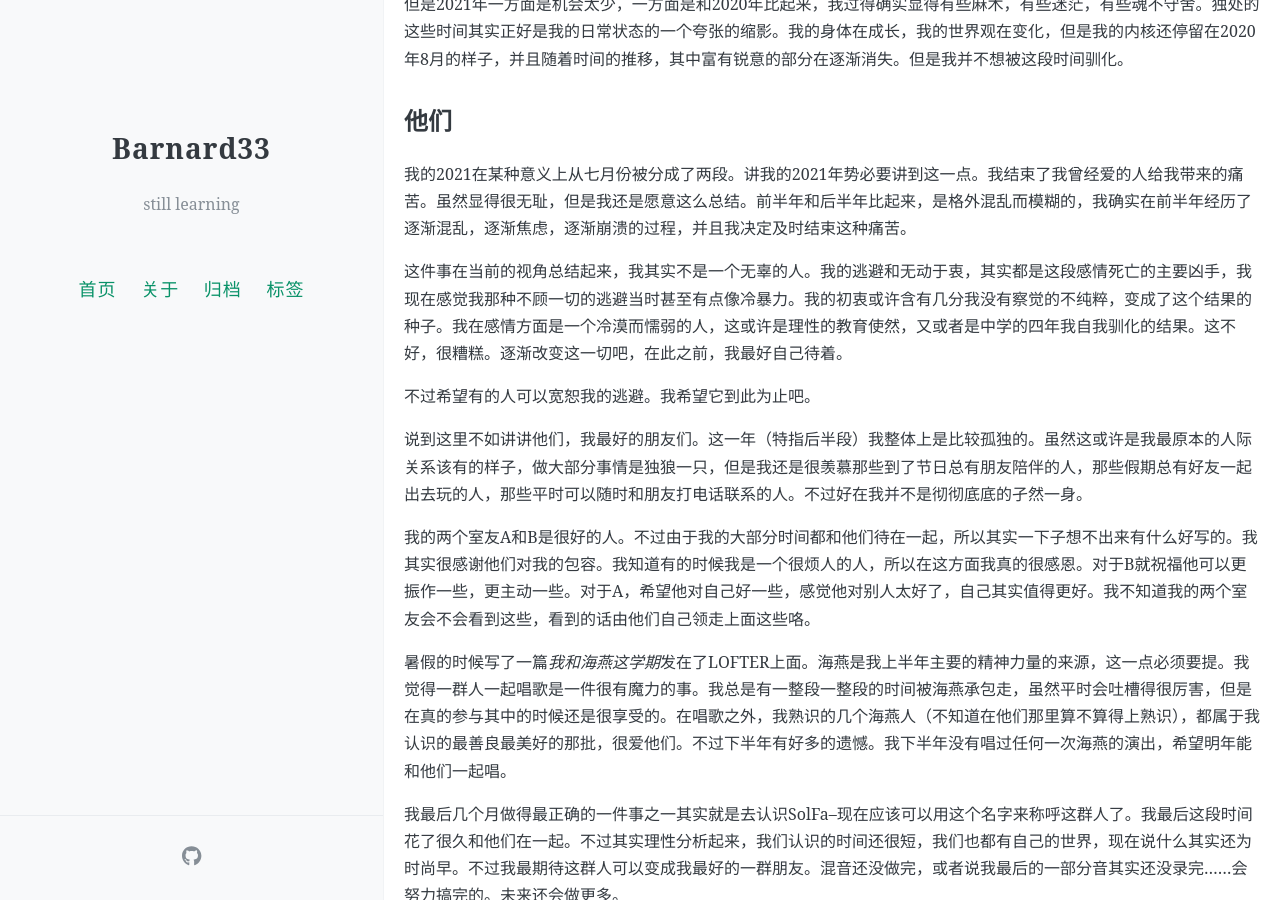
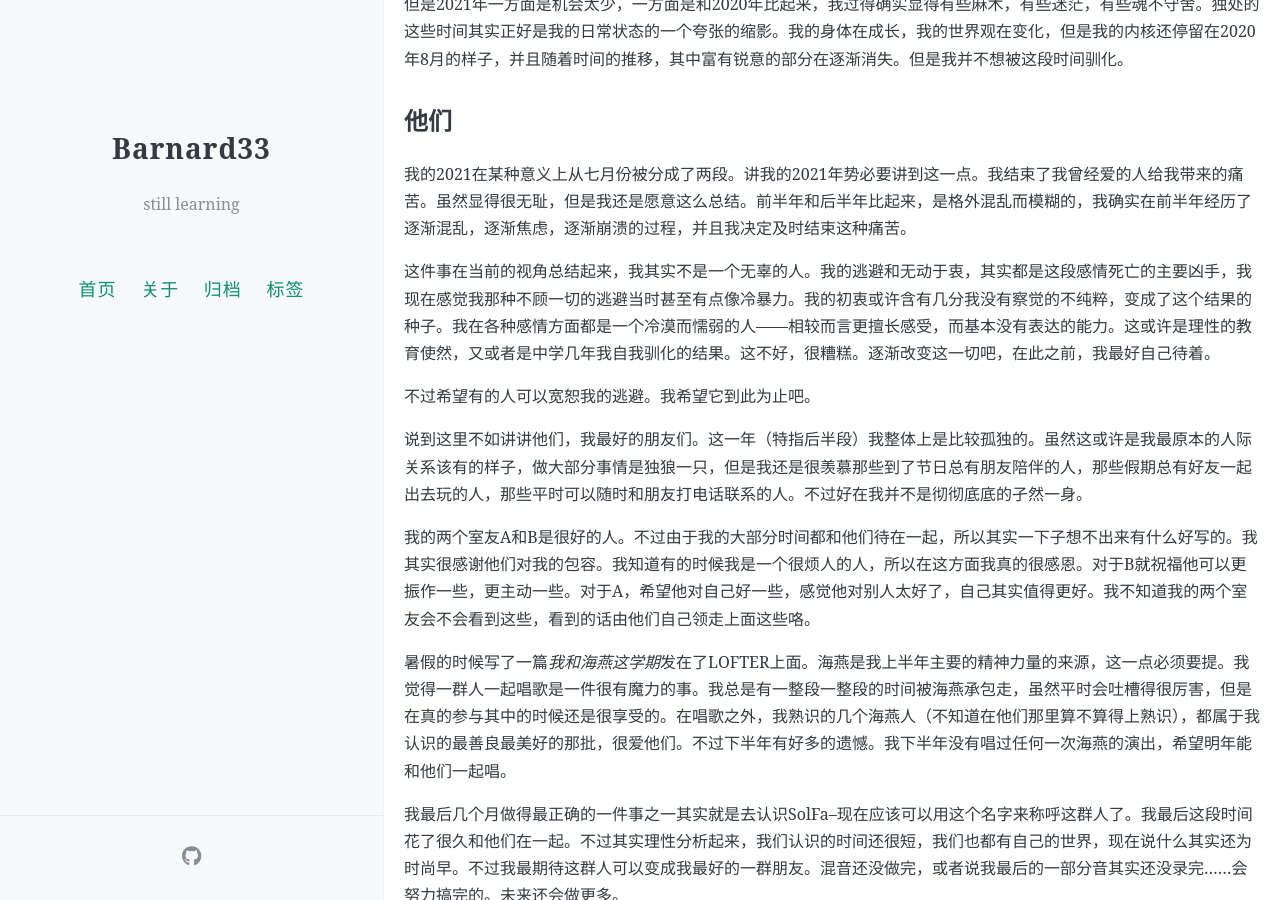
Before and after one commit to barnard33-233/barnard33_page, a Jekyll site: the page built from _posts/2022-1-1-new_year.md, in a window 1280 px wide and 900 px high, scrolled down 1179 px. Built offline with Jekyll 4.4.1, drawn with Linux system fonts in a browser that asks for light colours; comment, search, counter and statistics services are not loaded.

Commit message:
slight changes in new_year

```diff
--- a/_posts/2022-1-1-new_year.md
+++ b/_posts/2022-1-1-new_year.md
@@ -36,7 +36,7 @@ comments: false
 
 我的2021在某种意义上从七月份被分成了两段。讲我的2021年势必要讲到这一点。我结束了我曾经爱的人给我带来的痛苦。虽然显得很无耻，但是我还是愿意这么总结。前半年和后半年比起来，是格外混乱而模糊的，我确实在前半年经历了逐渐混乱，逐渐焦虑，逐渐崩溃的过程，并且我决定及时结束这种痛苦。
 
-这件事在当前的视角总结起来，我其实不是一个无辜的人。我的逃避和无动于衷，其实都是这段感情死亡的主要凶手，我现在感觉我那种不顾一切的逃避当时甚至有点像冷暴力。我的初衷或许含有几分我没有察觉的不纯粹，变成了这个结果的种子。我在感情方面是一个冷漠而懦弱的人，这或许是理性的教育使然，又或者是中学的四年我自我驯化的结果。这不好，很糟糕。逐渐改变这一切吧，在此之前，我最好自己待着。
+这件事在当前的视角总结起来，我其实不是一个无辜的人。我的逃避和无动于衷，其实都是这段感情死亡的主要凶手，我现在感觉我那种不顾一切的逃避当时甚至有点像冷暴力。我的初衷或许含有几分我没有察觉的不纯粹，变成了这个结果的种子。我在各种感情方面都是一个冷漠而懦弱的人——相较而言更擅长感受，而基本没有表达的能力。这或许是理性的教育使然，又或者是中学几年我自我驯化的结果。这不好，很糟糕。逐渐改变这一切吧，在此之前，我最好自己待着。
 
 不过希望有的人可以宽恕我的逃避。我希望它到此为止吧。
 
```
